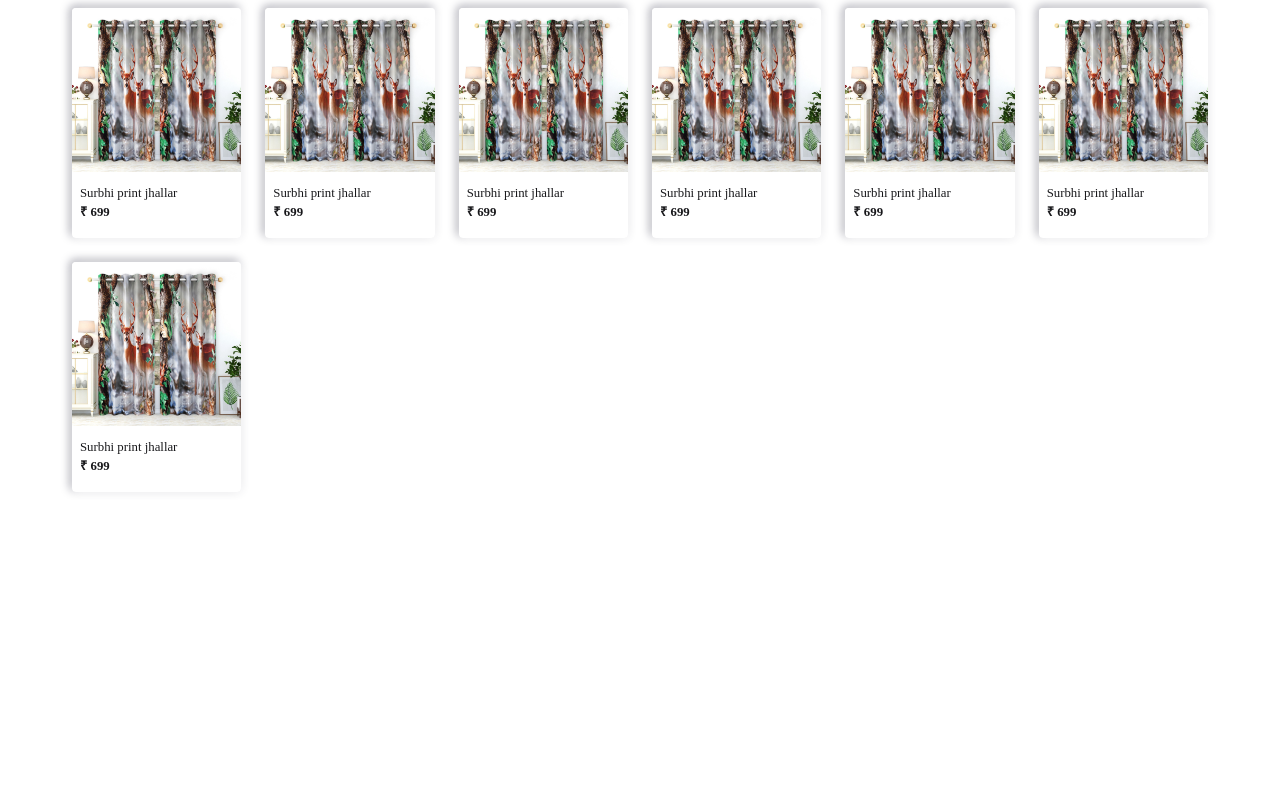
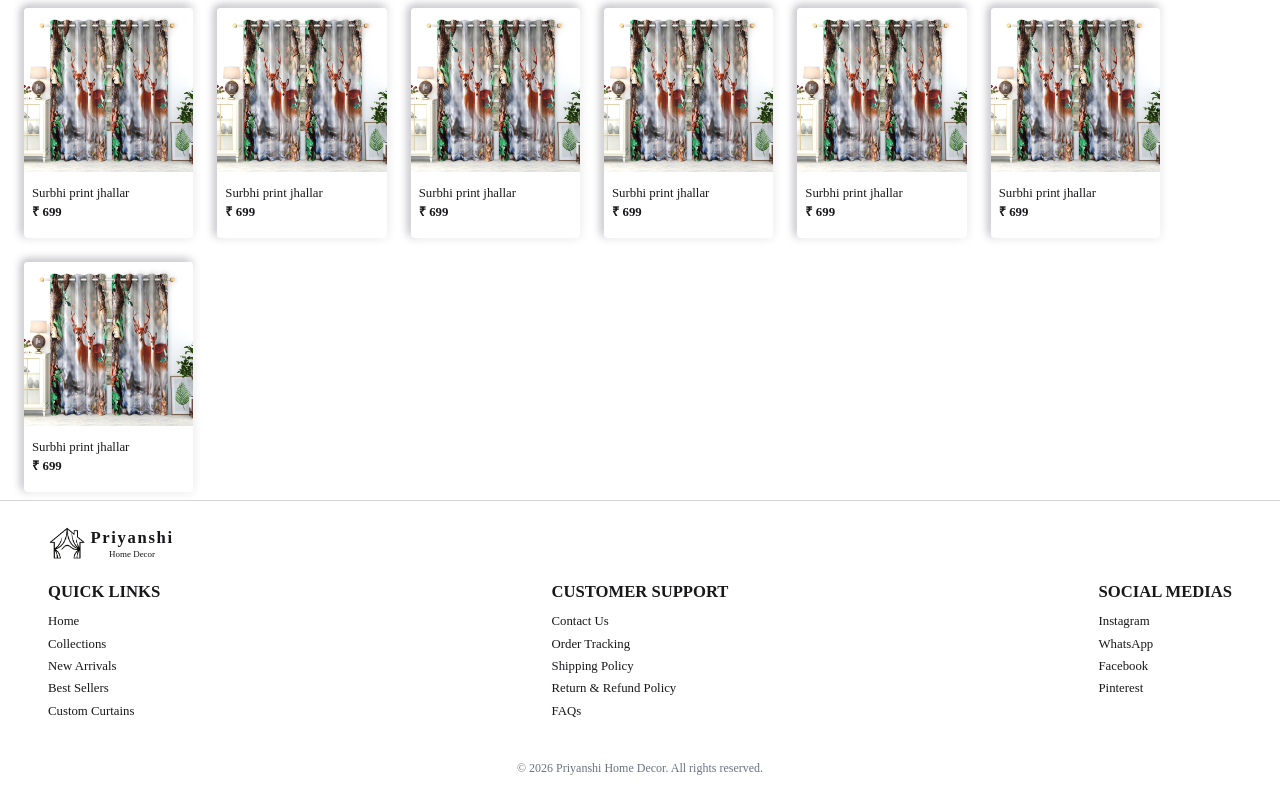
Before and after one commit to tuvarnitin/priyanshihomedecor, a React (Vite) app in the folder FRONTEND/: page / in a window 1280 px wide. Shown: the part 1737-2537 px from the top of the page. Before the commit the page ends 2237 px from the top, so only its background shows below. Built offline with nearby package versions, Linux system fonts and the light colour scheme; a web font is replaced by a local one.

Commit message:
Create footer component

```diff
--- a/FRONTEND/src/App.jsx
+++ b/FRONTEND/src/App.jsx
@@ -7,6 +7,7 @@ import Home from './pages/Home'
 import Collections from './pages/Collections'
 import AboutUs from './pages/AboutUs'
 import ContactUs from './pages/ContactUs'
+import Footer from './components/Footer'
 
 const App = () => {
   return (
@@ -18,6 +19,9 @@ const App = () => {
         <Route path='/about-us' element={<AboutUs />} />
         <Route path='/contact-us' element={<ContactUs />} />
       </Routes>
+      <div>
+        <Footer />
+      </div>
     </div>
   )
 }
--- /dev/null
+++ b/FRONTEND/src/components/Footer.jsx
@@ -0,0 +1,99 @@
+import FooterLinksList from "./FooterLinksList";
+import Logo from "./Logo";
+
+export default function Footer() {
+
+    const quickLinks = [
+        {
+            name: "Home",
+            href: "/"
+        },
+        {
+            name: "Collections",
+            href: "/collections"
+        },
+        {
+            name: "New Arrivals",
+            href: "#new-arrival"
+        },
+        {
+            name: "Best Sellers",
+            href: "#best-seller"
+        },
+        {
+            name: "Custom Curtains",
+            href: "/custom-cutains"
+        },
+    ]
+
+    const customerSupportLinks = [
+        {
+            name: "Contact Us",
+            href: "/contact-us"
+        },
+        {
+            name: "Order Tracking",
+            href: "#"
+        },
+        {
+            name: "Shipping Policy",
+            href: "/shipping-policy"
+        },
+        {
+            name: "Return & Refund Policy",
+            href: "/refund-return-policy"
+        },
+        {
+            name: "FAQs",
+            href: "/faqs"
+        }
+    ]
+
+    const socialMediaLinks = [
+        {
+            name: "Instagram",
+            href: "https://www.instagram.com/priyanshihomedecor"
+        },
+        {
+            name: "WhatsApp",
+            href: "https://wa.me/+918053445590?text=Hii"
+        },
+        {
+            name: "Facebook",
+            href: "#"
+        },
+        {
+            name: "Pinterest",
+            href: "#"
+        }
+    ]
+
+    return (
+        <footer className="bg-background text-forground px-6 md:px-12 py-6 border-t border-zinc-300">
+            <div className="max-w-7xl mx-auto flex flex-col gap-4">
+
+                {/* Logo*/}
+                <Logo />
+
+                {/* Links */}
+                <div className="w-full max-w-7xl mx-auto grid grid-cols-1 sm:grid-cols-2 md:grid-cols-3 gap-6">
+                    {/* Quick Links */}
+                    <FooterLinksList title={"QUICK LINKS"} links={quickLinks} />
+                    {/* Customer Support Links */}
+                    <div className="flex flex-col md:items-center">
+                        <FooterLinksList title={"CUSTOMER SUPPORT"} links={customerSupportLinks} />
+                    </div>
+                    {/* Social Medias Links */}
+                    <div className="flex flex-col md:items-end">
+                        <FooterLinksList title={"SOCIAL MEDIAS"} links={socialMediaLinks} />
+                    </div>
+                </div>
+            </div>
+
+            {/* Bottom Line */}
+            <div className="text-center text-xs text-gray-500 mt-10">
+                © {new Date().getFullYear()} Priyanshi Home Decor. All rights reserved.
+            </div>
+        </footer>
+    );
+}
--- /dev/null
+++ b/FRONTEND/src/components/FooterLinksList.jsx
@@ -0,0 +1,23 @@
+import React from 'react'
+import { Link } from 'react-router-dom'
+
+const FooterLinksList = ({title,links}) => {
+  return (
+          <div>
+              <h2 className="font-semibold mb-2 text-responsive-medium">{title}</h2>
+              <ul className="space-y-1 text-sm">
+                {
+                      links.map(({href,name}) => {
+                          return <li className="hover:underline w-fit cursor-pointer text-responsive-small">
+                            <Link to={href}>
+                                  {name}
+                            </Link>
+                          </li>
+                      })
+                }
+              </ul>
+          </div>
+  )
+}
+
+export default FooterLinksList
--- a/FRONTEND/src/pages/Home.jsx
+++ b/FRONTEND/src/pages/Home.jsx
@@ -3,10 +3,11 @@ import Title from '../components/Title'
 import Hero from '../components/Hero'
 import ProductCard from '../components/ProductCard'
 import ProductPanel from '../components/ProductPanel'
+import { Link } from 'react-router-dom'
 
 const Home = () => {
   return (
-    <div className='min-h-dvh w-full grid place-items-center'>
+    <div className='min-h-dvh w-full'>
       <Hero />
       <ProductPanel />
     </div>
```
